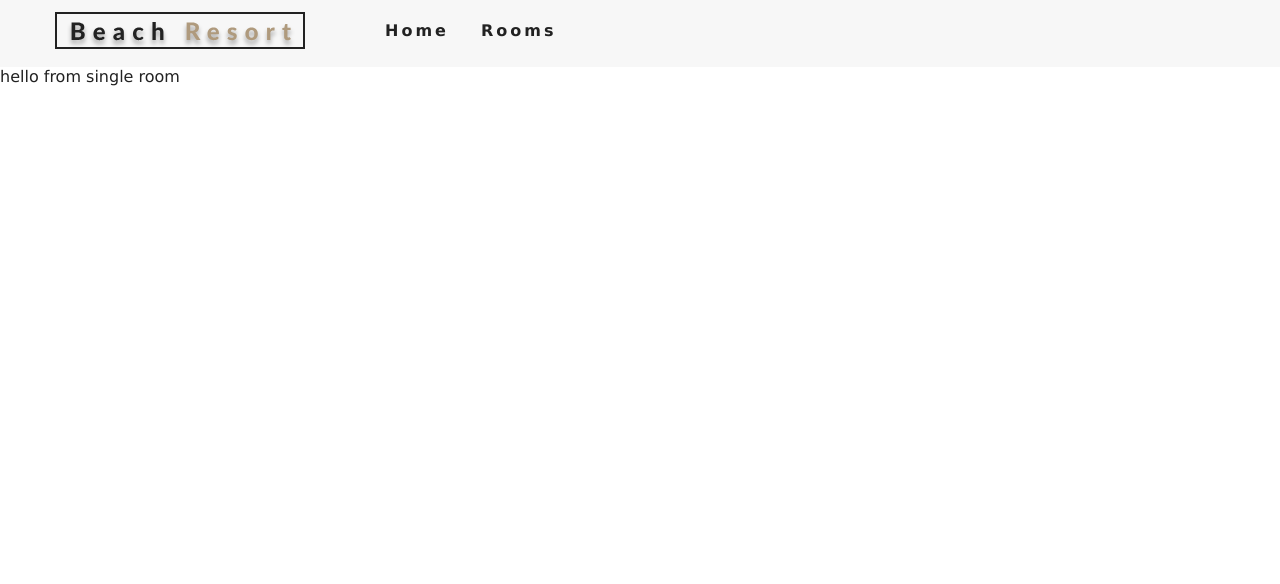
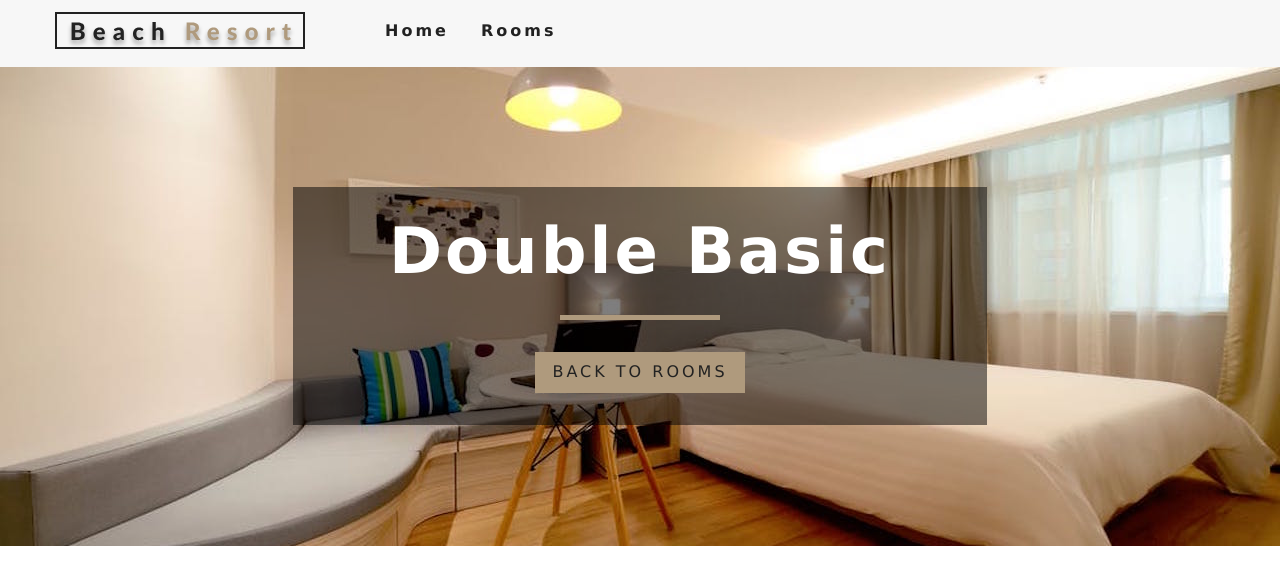
Before and after one commit to riraseth-react-stuff/hotel, a React (Create React App) app: page /rooms/double-basic in a window 1280 px wide. Shown: the top 584 px of the page. Built offline with nearby package versions, Linux system fonts and the light colour scheme.

Commit message:
single room

```diff
--- a/src/components/Room.js
+++ b/src/components/Room.js
@@ -4,7 +4,6 @@ import defaultImg from '../images/room-1.jpeg';
 import PropTypes from 'prop-types';
 export default function Room({ room: { name, slug, images, price } }) {
   // const { name, slug, images, price } = room;
-  console.log(images);
   return (
     <article className="room">
       <div className="img-container">
--- a/src/context.js
+++ b/src/context.js
@@ -28,7 +28,7 @@ class RoomProvider extends Component {
     });
   }
 
-  formatData(items) {
+  formatData = items => {
     let tempItems = items.map(item => {
       let id = item.sys.id;
       let images = item.fields.images.map(image => image.fields.file.url);
@@ -37,11 +37,17 @@ class RoomProvider extends Component {
       return room;
     });
     return tempItems;
-  }
+  };
+
+  getRoom = slug => {
+    let tempRooms = [...this.state.rooms];
+    const room = tempRooms.find(room => room.slug === slug);
+    return room;
+  };
 
   render() {
     return (
-      <RoomContext.Provider value={{ ...this.state }}>
+      <RoomContext.Provider value={{ ...this.state, getRoom: this.getRoom }}>
         {this.props.children}
       </RoomContext.Provider>
     );
--- a/src/pages/SingleRoom.js
+++ b/src/pages/SingleRoom.js
@@ -1,7 +1,49 @@
-import React from 'react';
+import React, { Component } from 'react';
+import defaultBcg from '../images/room-1.jpeg';
+import Hero from '../components/Hero';
+import Banner from '../components/Banner';
+import { Link } from 'react-router-dom';
+import { RoomContext } from '../context';
 
-const SingleRoom = () => {
-  return <div>hello from single room</div>;
-};
-
-export default SingleRoom;
+export default class SingleRoom extends Component {
+  state = {
+    slug: this.props.match.params.slug,
+    defaultBcg
+  };
+  static contextType = RoomContext;
+  // componentDidMount() {}
+  render() {
+    const { getRoom } = this.context;
+    const room = getRoom(this.state.slug);
+    if (!room) {
+      return (
+        <div className="error">
+          <h3>no such room could be found</h3>
+          <Link to="/rooms" className="btn-primary">
+            Back to rooms
+          </Link>
+        </div>
+      );
+    }
+    const {
+      name,
+      description,
+      capacity,
+      size,
+      price,
+      extras,
+      breakfast,
+      pets,
+      images
+    } = room;
+    return (
+      <Hero hero="roomsHero">
+        <Banner title={name}>
+          <Link to="/rooms" className="btn-primary">
+            back to rooms
+          </Link>
+        </Banner>
+      </Hero>
+    );
+  }
+}
```
